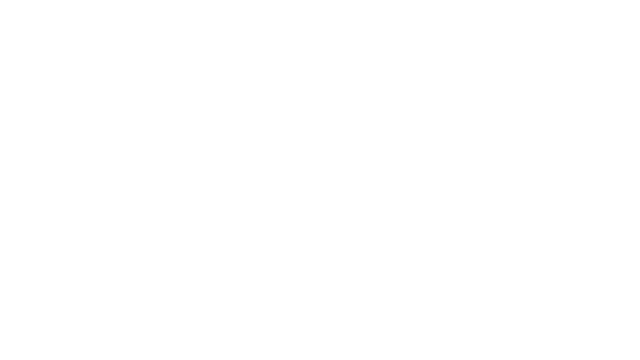
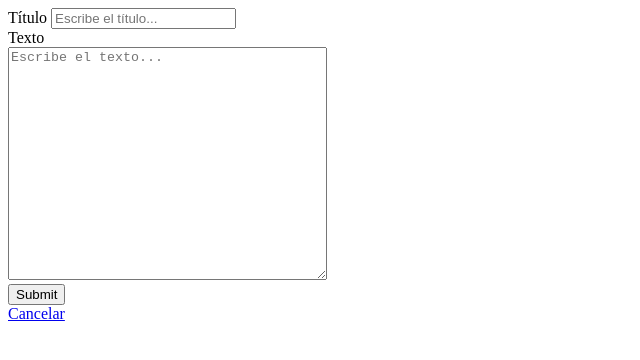
Before and after one commit to JheraldC/TrabajoFinal-PrimeraEntrega, a plain HTML site: page new.html in a window 1280 px wide. Shown: the whole page, without its empty margins (0-640 px from the left). Drawn offline with Linux system fonts and the light colour scheme.

Commit message:
agrego formulario con input y textarea

```diff
--- a/new.html
+++ b/new.html
@@ -1,10 +1,21 @@
 <!DOCTYPE html>
 <html lang="es">
   <head>
-    <title></title>
+    <title>Nueva página</title>
     <meta charset="UTF-8">
   </head>
 
   <body>
+    <form action="cgi-bin/new.pl" method="GET">
+      <label for="titulo">Título</label>
+      <input type="text" placeholder="Escribe el título..." maxlength="100" name="titulo" id="titulo" >
+      <br>
+      <label for="markdown">Texto</label>
+      <br>
+      <textarea placeholder="Escribe el texto..." style="width: 313px; height: 227px;" maxlength="255" name="markdown" rows="15" cols="17" id="markdown"></textarea>
+      <br>
+      <input type="submit">
+    </form>
+    <a href="cgi-bin/list.pl">Cancelar</a>
   </body>
 </html>
```
